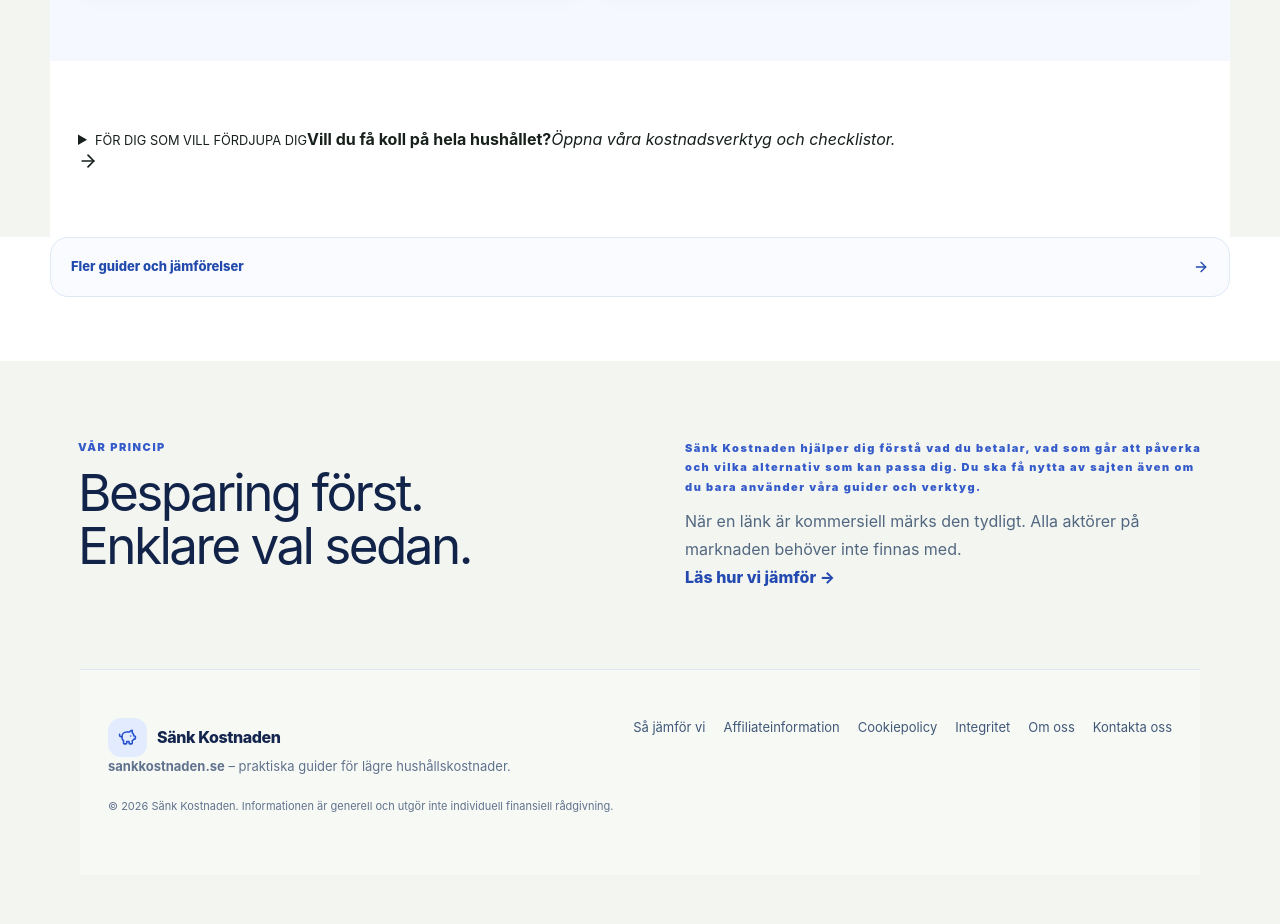
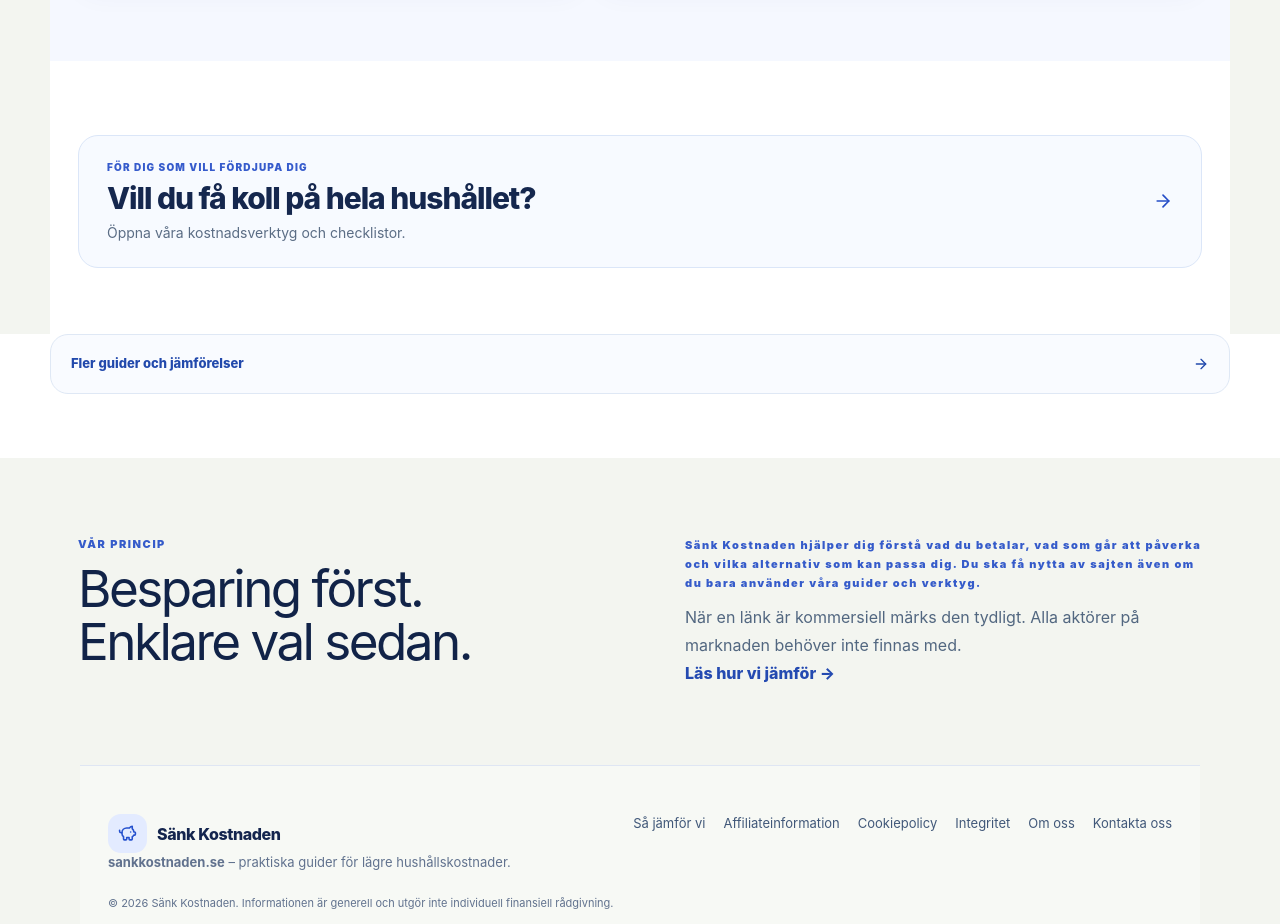
Before and after one commit to arvidlandin-cpu/sankkostnaden, a Next.js app: page / in a window 1280 px wide. Shown: the part 1680-2604 px from the top of the page. Before the commit the page ends 2555 px from the top, so only its background shows below. Built offline with nearby package versions, Linux system fonts and the light colour scheme.

Commit message:
style(home): accessible understated progressive household tools panel

```diff
--- a/styles/Home.module.css
+++ b/styles/Home.module.css
@@ -1015,3 +1015,20 @@
  .popularPhoto{height:86px}
  .popularPhoto .popularImageExact{height:128px!important}
 }
+
+
+/* Home V5 refinement: secondary household tools progressively disclosed. */
+.progressiveTools{margin:8px 0 0;border:1px solid #dbe6f8;border-radius:20px;background:#f7faff;overflow:hidden}
+.progressiveTools summary{min-height:114px;padding:24px 28px;display:flex;align-items:center;justify-content:space-between;gap:16px;cursor:pointer;list-style:none;color:#15274e}
+.progressiveTools summary::-webkit-details-marker{display:none}
+.progressiveTools summary>span{display:grid;gap:6px}
+.progressiveTools summary small{font-size:10px;letter-spacing:.12em;font-weight:900;color:#365bcc}
+.progressiveTools summary strong{font-size:clamp(22px,2.45vw,30px);font-weight:800;letter-spacing:-.035em;line-height:1.15}
+.progressiveTools summary em{font-style:normal;font-size:14px;color:#5b6d85}
+.progressiveTools summary>svg{flex:0 0 auto;color:#254dc7;transition:transform .16s ease}
+.progressiveTools[open] summary>svg{transform:rotate(90deg)}
+.progressiveTools[open] summary{border-bottom:1px solid #dbe6f8}
+.progressiveTools .toolGrid{padding:17px;gap:12px;margin:0}
+.progressiveTools summary:focus-visible,.progressiveTools a:focus-visible{outline:3px solid #668dfa;outline-offset:3px}
+@media(max-width:650px){.progressiveTools summary{min-height:100px;padding:19px 16px}.progressiveTools summary em{font-size:13px}.progressiveTools .toolGrid{padding:12px}.progressiveTools summary strong{font-size:23px}}
+@media(prefers-reduced-motion:reduce){.progressiveTools summary>svg{transition:none}}
```
